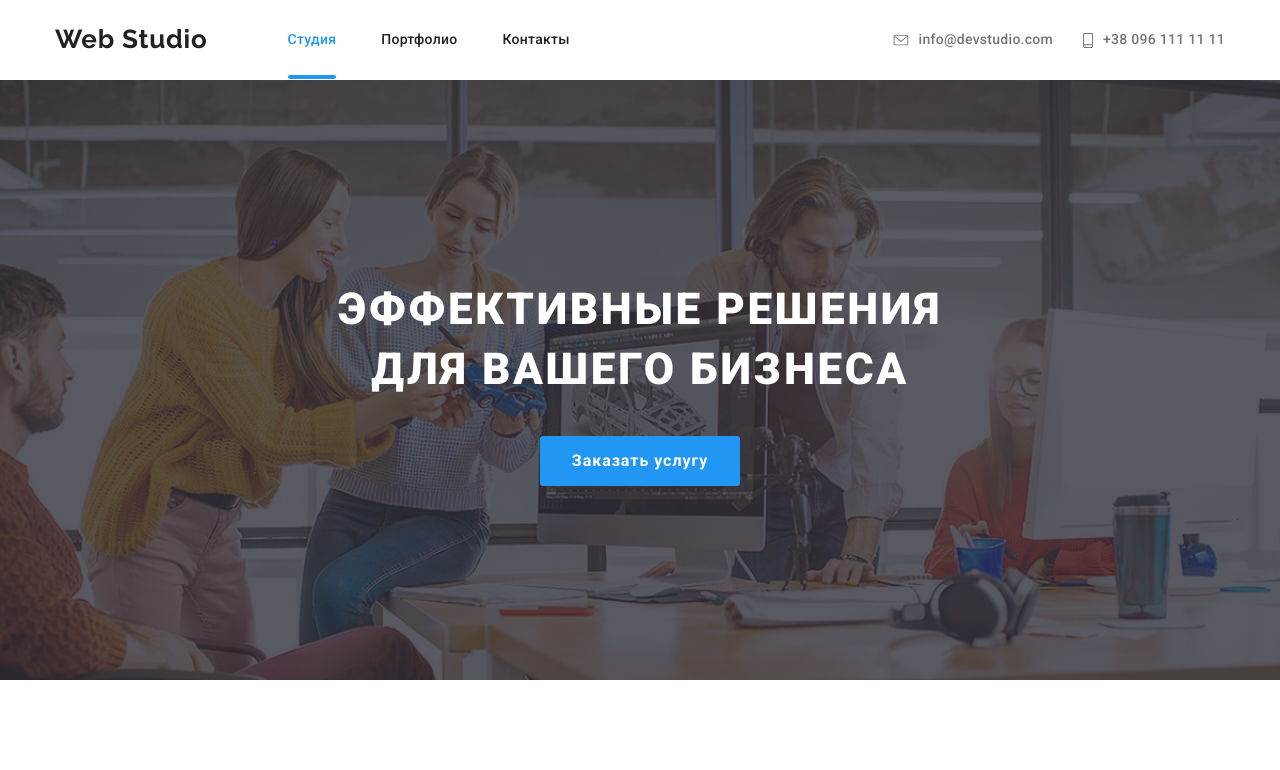
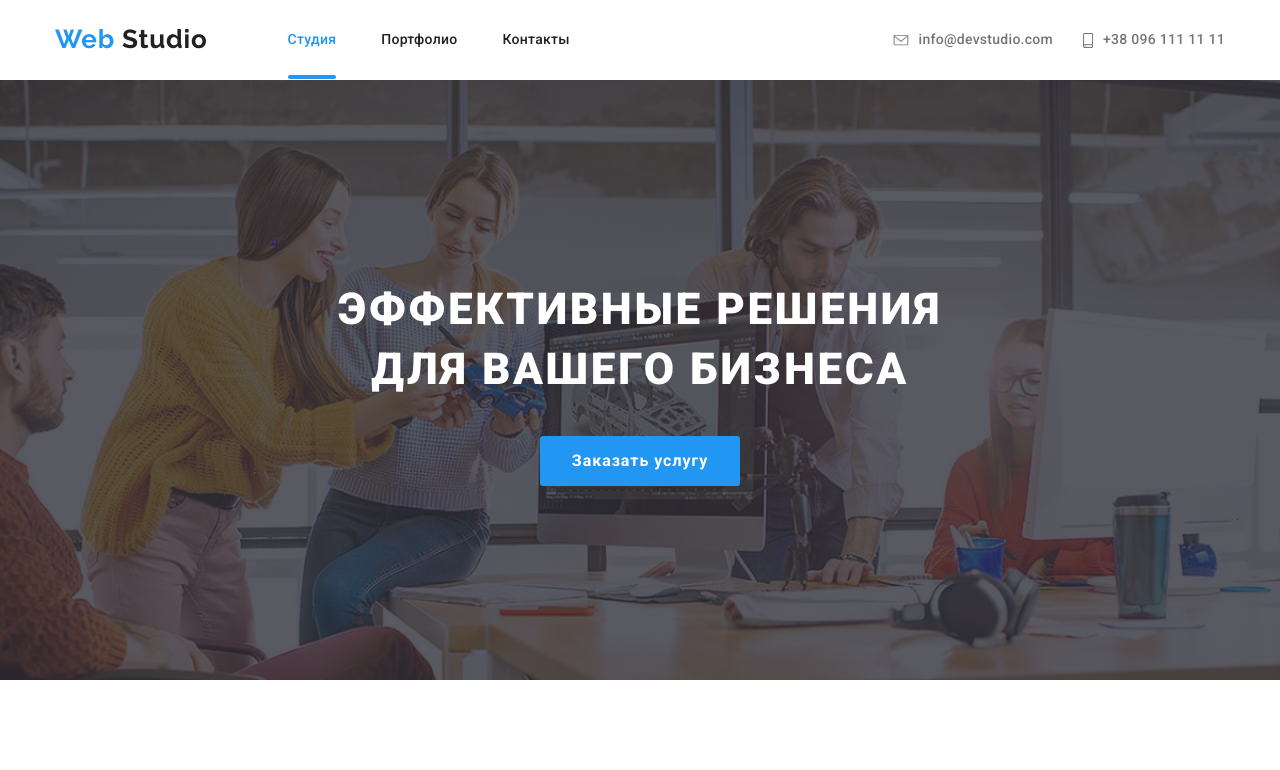
Before and after one commit to osja4ka/goit-markup-hw-07, a plain HTML site: page index.html in a window 1280 px wide. Shown: the top 770 px of the page. Drawn offline with nearby package versions, Linux system fonts and the light colour scheme.

Commit message:
fixing Logo

```diff
--- a/sass/base/_logo.scss
+++ b/sass/base/_logo.scss
@@ -14,4 +14,4 @@
     :hover,:focus {color: $paragraphColor;}
 
 }
-s.web {color: $accentColor;}
+.web {color: $accentColor;}
```
Also changed, not shown: css/main.css, css/main.min.css, 2 other files.
